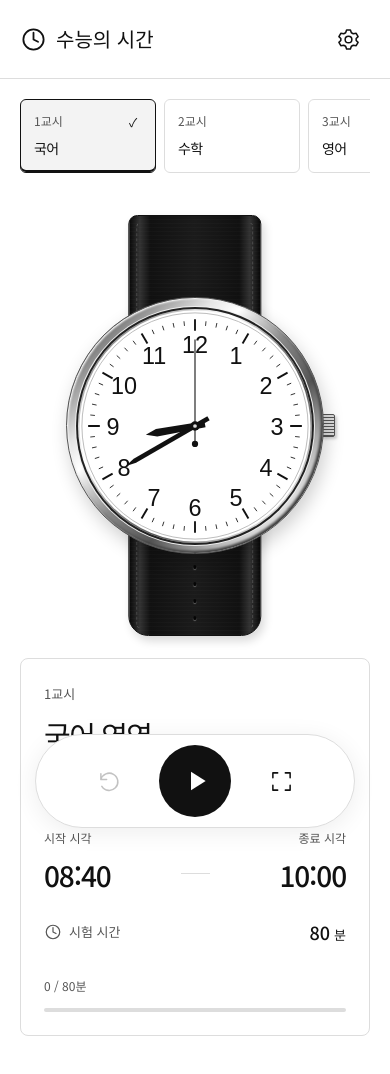
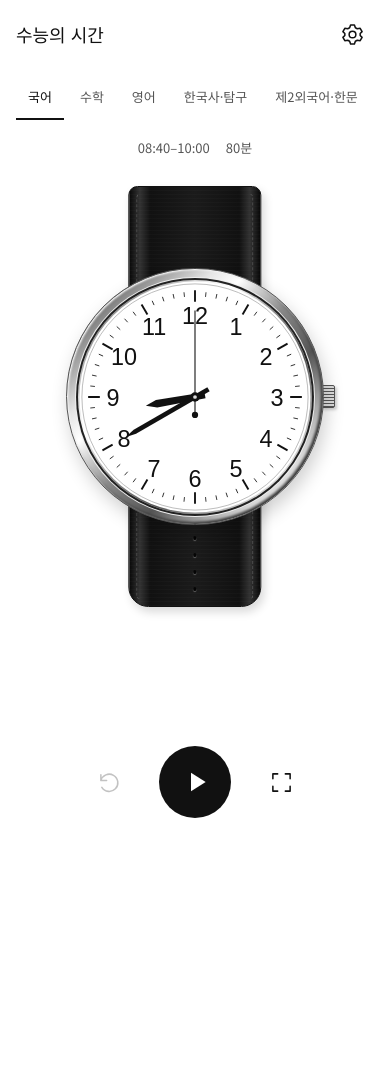
Before and after one commit to hwanghj09/susi, a website built with Vite: page index.html in a window 390 px wide. After the commit the page ends 844 px from the top, so only its background shows below. Built offline with nearby package versions, Linux system fonts and the light colour scheme.

Commit message:
시계 중심의 단순한 단일 열 화면으로 정리
교시 카드와 우측 정보 패널을 제거하고 텍스트 탭, 시험 시각·시간 한 줄, 중앙 시계와 재생 조작으로 화면을 줄입니다. 중복되는 교시·과목 표시, 진행 막대와 경과 시간, 모바일 조작부의 테두리와 그림자를 제거합니다.

선택 상태는 탭 밑줄로 구분하고 교시 번호와 연습 상태는 접근성 이름 및 상태 알림으로 유지합니다. 설정, 실제 크기 보정, 4교시 세부 선택과 전체화면 기능을 보존합니다.

시간 계산 테스트 4개와 Pages 빌드를 통과했습니다. 320·375·768·1440px에서 가로 넘침과 시계 가림 없이 재생 버튼에 접근할 수 있으며, 재생·일시정지, 교시 및 4교시 전환, 설정과 전체화면 조작을 브라우저에서 확인했습니다.

```diff
--- a/index.html
+++ b/index.html
@@ -14,7 +14,7 @@
 <body>
   <a class="skip-link" href="#main">연습 화면으로 건너뛰기</a>
   <header class="header">
-    <a class="brand" href="%BASE_URL%" aria-label="수능의 시간 홈"><span data-icon="clock"></span>수능의 시간</a>
+    <a class="brand" href="%BASE_URL%" aria-label="수능의 시간 홈">수능의 시간</a>
     <span class="focus-subject" id="focus-subject">1교시 · 국어 영역</span>
     <div class="header-actions">
       <button class="icon-button" id="settings-button" aria-label="설정" title="설정" aria-haspopup="dialog" aria-controls="settings-dialog"><span data-icon="settings"></span></button>
@@ -31,6 +31,11 @@
     </section>
 
     <section class="workspace" aria-label="시계와 연습 제어">
+      <div class="session-panel" role="group" aria-labelledby="subject-title">
+        <div class="subject-heading"><h2 class="sr-only" id="subject-title">국어</h2></div>
+        <div class="schedule"><span><span id="start-time">08:40</span>–<span id="end-time">10:00</span></span><span id="duration" aria-label="시험 시간">80<span>분</span></span></div>
+        <span class="sr-only" id="status" role="status">준비</span>
+      </div>
       <div class="clock-panel">
         <div class="watch-stage">
           <div class="watch" id="watch">
@@ -58,13 +63,6 @@
         </div>
       </div>
 
-      <aside class="session-panel" aria-labelledby="subject-title">
-        <div class="subject-heading"><span id="period-label">1교시</span><h2 id="subject-title">국어 영역</h2></div>
-        <span class="status" id="status" role="status"><i aria-hidden="true"></i> 준비</span>
-        <div class="schedule"><div><span>시작 시각</span><strong id="start-time">08:40</strong></div><span class="schedule-connector" aria-hidden="true"></span><div><span>종료 시각</span><strong id="end-time">10:00</strong></div></div>
-        <div class="duration"><span><span data-icon="clock"></span> 시험 시간</span><strong id="duration">80<span>분</span></strong></div>
-        <div class="progress-wrap"><span id="elapsed-label">0 / 80분</span><progress class="progress-track" id="progress-bar" value="0" max="4800" aria-label="연습 진행"></progress></div>
-      </aside>
     </section>
 
   </main>
--- a/src/main.js
+++ b/src/main.js
@@ -28,12 +28,11 @@ function applyScale(value){document.documentElement.style.setProperty('--scale',
 applyScale(scale);
 function current(){return selected===3?{...periods[3],...fourthPeriods[fourth]}:periods[selected];}
 function elapsed(){return elapsedAt(saved,startedAt,Date.now(),current().minutes*60);}
-$('#periods').innerHTML=periods.map((p,i)=>`<button class="period-button ${i===0?'active':''}" data-period="${i}" aria-pressed="${i===0}"><span class="period-top">${p.label}<span class="period-check" aria-hidden="true">${i===0?'✓':''}</span></span><span class="period-name">${p.name}</span><span class="period-time">${p.start} — ${p.end}</span></button>`).join('');
-$('#periods').addEventListener('click',e=>{const button=e.target.closest('[data-period]');if(!button||Number(button.dataset.period)===selected)return;selected=Number(button.dataset.period);fourth=0;reset();document.querySelectorAll('.period-button').forEach((b,i)=>{b.classList.toggle('active',i===selected);b.setAttribute('aria-pressed',i===selected);b.querySelector('.period-check').textContent=i===selected?'✓':'';});updateSession();});
+$('#periods').innerHTML=periods.map((p,i)=>`<button class="period-button ${i===0?'active':''}" data-period="${i}" aria-label="${p.label} ${p.name}" aria-pressed="${i===0}">${p.name}</button>`).join('');
+$('#periods').addEventListener('click',e=>{const button=e.target.closest('[data-period]');if(!button||Number(button.dataset.period)===selected)return;selected=Number(button.dataset.period);fourth=0;reset();document.querySelectorAll('.period-button').forEach((b,i)=>{b.classList.toggle('active',i===selected);b.setAttribute('aria-pressed',i===selected);});updateSession();});
 function updateSession(){
   const p=current();
-  $('#period-label').textContent=p.label;
-  $('#subject-title').textContent=`${p.name} 영역`;
+  $('#subject-title').textContent=p.name;
   $('#start-time').textContent=p.start;
   $('#end-time').textContent=p.end;
   $('#duration').innerHTML=`${p.minutes}<span>분</span>`;
@@ -68,10 +67,6 @@ function render(){
   document.body.classList.toggle('actual-size',$('#actual-size-toggle').checked);
   $('#remaining').hidden=!$('#remaining-toggle').checked;
   $('#remaining').textContent=`남은 시간 ${remainingText(duration-e)}`;
-  $('#progress-bar').max=duration;
-  $('#progress-bar').value=Math.floor(e);
-  $('#progress-bar').setAttribute('aria-valuetext',`${Math.floor(e/60)}분 / ${p.minutes}분`);
-  $('#elapsed-label').textContent=`${Math.floor(e/60)} / ${p.minutes}분`;
   const label=running?'일시정지':finished?'다시 재생':e>0?'이어서 재생':'재생';
   if($('#start').getAttribute('aria-label')!==label){
     $('#start').setAttribute('aria-label',label);
@@ -79,10 +74,9 @@ function render(){
     $('#start [data-icon]').innerHTML=icon(running?'pause':'play');
   }
   $('#reset').disabled=e===0&&!finished;
-  $('#status').classList.toggle('running',running);
   const status=finished?'완료':running?'진행 중':e>0?'일시정지':'준비';
   // Only announce a status change, not every clock tick.
-  if($('#status').textContent.trim()!==status)$('#status').innerHTML=`<i aria-hidden="true"></i> ${status}`;
+  if($('#status').textContent.trim()!==status)$('#status').textContent=status;
 }
 $('#start').addEventListener('click',toggle);$('#reset').addEventListener('click',reset);
 for(const id of ['seconds-toggle','remaining-toggle','actual-size-toggle'])$(`#${id}`).addEventListener('change',()=>{savePrefs();render();});
--- a/src/style.css
+++ b/src/style.css
@@ -37,30 +37,21 @@ p { margin: 0; }
 .skip-link { position: fixed; left: 16px; top: -100px; padding: 12px 20px; background: var(--ink); color: var(--surface); z-index: 30; }
 .skip-link:focus { top: 16px; color: var(--surface); }
 .icon { width: 18px; height: 18px; fill: none; stroke: currentColor; stroke-width: 1.6; stroke-linecap: round; stroke-linejoin: round; flex-shrink: 0; }
-.header { max-width: 1360px; margin: auto; padding: 15px 32px; display: flex; gap: 24px; align-items: center; border-bottom: 1px solid var(--line); position: sticky; top: 0; z-index: 3; background: var(--surface); }
-.brand { display: flex; align-items: center; gap: 13px; font-size: 23px; font-weight: 700; white-space: nowrap; }
-.brand .icon { width: 27px; height: 27px; }
+.header { max-width: 1000px; margin: auto; padding: 12px 24px; display: flex; gap: 24px; align-items: center; position: sticky; top: 0; z-index: 3; background: var(--surface); }
+.brand { font-size: 18px; font-weight: 600; white-space: nowrap; }
 .header-actions { margin-left: auto; display: flex; align-items: center; gap: 8px; }
 .icon-button { display: inline-flex; align-items: center; justify-content: center; width: 44px; height: 44px; padding: 10px; border-radius: 50%; flex-shrink: 0; }
 .icon-button .icon { width: 23px; height: 23px; }
 .icon-button:hover:not(:disabled) { background: var(--selected); }
 .icon-button:disabled { opacity: .25; cursor: default; }
 .focus-subject, #exit-focus { display: none; }
-main { max-width: 1360px; margin: auto; padding: 24px 32px; }
-.periods { display: grid; grid-template-columns: repeat(5, minmax(0, 1fr)); gap: 10px; margin-bottom: 24px; }
-.period-button { padding: 13px 16px; text-align: left; background: var(--surface); border: 1px solid var(--line); border-radius: 6px; }
+main { max-width: 1000px; margin: auto; padding: 12px 24px 24px; }
+.periods { display: flex; gap: 12px; justify-content: center; overflow-x: auto; margin-bottom: 24px; scrollbar-width: thin; }
+.period-button { min-height: 44px; padding: 10px 14px; flex-shrink: 0; border-bottom: 2px solid transparent; color: var(--muted); font-size: 14px; }
 .period-button:hover { background: var(--selected); }
-.period-button.active { background: var(--selected); border-color: var(--primary); box-shadow: inset 0 -2px var(--primary); }
-.period-top { display: flex; justify-content: space-between; align-items: center; font-size: 12px; color: var(--muted); }
-.period-check { width: 18px; height: 18px; display: grid; place-items: center; font-size: 12px; color: var(--primary); }
-.period-name { display: block; font-size: 16px; font-weight: 600; letter-spacing: -.04em; margin: 6px 0; }
-.period-time { color: var(--muted); font-size: 12px; font-variant-numeric: tabular-nums; }
-.workspace { display: grid; grid-template-columns: minmax(0, 1fr) 300px; gap: 24px; align-items: center; }
+.period-button.active { border-bottom-color: var(--primary); color: var(--ink); font-weight: 600; }
+.workspace { display: flex; flex-direction: column; align-items: center; }
 .clock-panel { display: flex; flex-direction: column; min-width: 0; }
-.status { display: flex; align-items: center; gap: 7px; color: var(--muted); font-size: 12px; white-space: nowrap; }
-.status i { width: 6px; height: 6px; border: 1px solid currentColor; border-radius: 50%; }
-.status.running { color: var(--primary); }
-.status.running i { background: currentColor; }
 .watch-stage { flex: 1; display: flex; flex-direction: column; align-items: center; justify-content: center; padding: 22px 16px 0; }
 .watch { --dial: min(clamp(210px, 24vw, 300px), calc(100vw - 100px), max(120px, calc((100dvh - 360px) / 1.8))); height: calc(var(--dial) * 1.8); width: calc(var(--dial) * 1.18); position: relative; display: grid; place-items: center; flex-shrink: 0; }
 .strap { position: absolute; left: 50%; transform: translateX(-50%); width: calc(var(--dial) * .57); height: 48%; border: 1px solid #111; background: repeating-linear-gradient(0deg, #ffffff04 0 1px, transparent 1px 4px), linear-gradient(90deg, #080808, #333 8%, #111 16%, #1b1b1b 50%, #111 84%, #333 92%, #080808); box-shadow: 3px 5px 10px #00000026; border-radius: 9px; }
@@ -79,27 +70,12 @@ main { max-width: 1360px; margin: auto; padding: 24px 32px; }
 .play-button:hover { background: #333; color: var(--primary-foreground); }
 .text-button { display: flex; align-items: center; justify-content: center; gap: 8px; min-height: 44px; padding: 9px 10px; border-radius: 4px; font-size: 13px; }
 .text-button:hover { background: var(--selected); }
-.session-panel { padding: 24px; min-width: 0; border: 1px solid var(--line); border-radius: 8px; }
-.subject-heading > span { color: var(--muted); font-size: 13px; }
-.subject-heading h2 { font-size: 30px; font-weight: 700; letter-spacing: -.05em; line-height: 1.4; margin: 8px 0 10px; }
-.schedule { display: flex; align-items: center; justify-content: space-between; gap: 12px; padding: 22px 0 18px; margin-top: 23px; border-top: 1px solid var(--line); }
-.schedule > div { display: flex; flex-direction: column; gap: 3px; }
-.schedule > div:last-child { text-align: right; }
-.schedule span { font-size: 12px; color: var(--muted); }
-.schedule strong { font-size: 28px; font-weight: 500; font-variant-numeric: tabular-nums; letter-spacing: -.04em; }
-.schedule-connector { flex: 1; max-width: 29px; border-top: 1px solid var(--line); margin-top: 20px; }
-.duration { display: flex; align-items: center; justify-content: space-between; margin-bottom: 26px; }
-.duration > span { display: flex; align-items: center; gap: 7px; color: var(--muted); font-size: 13px; }
-.duration strong { font-size: 18px; font-weight: 500; }
-.duration strong span { font-size: 13px; margin-left: 4px; }
-#elapsed-label { font-variant-numeric: tabular-nums; font-size: 12px; color: var(--muted); }
-.progress-track { display: block; appearance: none; border: 0; height: 4px; width: 100%; margin: 10px 0 0; background: var(--line); border-radius: 2px; overflow: hidden; color: var(--primary); }
-.progress-track::-webkit-progress-bar { background: var(--line); }
-.progress-track::-webkit-progress-value { background: var(--primary); }
-.progress-track::-moz-progress-bar { background: var(--primary); }
+.session-panel { display: flex; align-items: center; justify-content: center; flex-wrap: wrap; gap: 6px 16px; min-height: 32px; }
+.subject-heading { display: contents; }
+.schedule { display: flex; gap: 16px; color: var(--muted); font-size: 13px; font-variant-numeric: tabular-nums; }
 .primary-button { display: flex; align-items: center; justify-content: center; gap: 10px; min-height: 50px; width: 100%; padding: 12px 16px; border: 1px solid var(--primary); border-radius: 5px; background: var(--primary); color: var(--primary-foreground); font-weight: 500; }
 .primary-button:hover { background: #333; color: var(--primary-foreground); }
-.fourth-select { display: block; width: 100%; min-height: 44px; margin-top: 14px; padding: 8px; border: 1px solid var(--line); border-radius: 3px; background: var(--surface); color: var(--ink); font-size: 13px; }
+.fourth-select { display: block; max-width: 100%; min-height: 44px; padding: 8px; border: 1px solid var(--line); border-radius: 3px; background: var(--surface); color: var(--ink); font-size: 13px; }
 .preferences { display: grid; grid-template-columns: 1fr; margin-top: 8px; }
 .preference small { color: var(--muted); font-size: 12px; }
 .calibration-setting { padding: 12px 0; }
@@ -149,31 +125,16 @@ body.focus-mode #exit-focus { display: inline-flex; }
 body.focus-mode .player-controls { position: fixed; bottom: max(16px, env(safe-area-inset-bottom)); left: 50%; transform: translateX(-50%); width: 248px; padding: 12px 0; background: var(--surface); border-radius: 64px; z-index: 2; }
 body.focus-mode #reset { position: absolute; left: 8px; }
 
-@media (max-width: 1000px) {
-  .workspace { grid-template-columns: minmax(0, 1fr) 300px; gap: 18px; }
-  .session-panel { padding: 24px 20px; }
-  .period-button { padding: 13px 11px; }
-  .period-name { font-size: 14px; }
-}
 @media (max-width: 760px) {
-  .header { padding: 17px 20px; }
-  .brand { font-size: 21px; }
-  main { padding: 20px 20px calc(132px + env(safe-area-inset-bottom)); }
-  .periods { display: flex; gap: 8px; overflow-x: auto; padding-bottom: 8px; margin-bottom: 12px; scrollbar-width: thin; overscroll-behavior-x: contain; scroll-snap-type: x proximity; }
-  .period-button { flex: 0 0 136px; scroll-snap-align: start; padding: 11px 13px; }
-  .period-time { display: none; }
-  .period-name { margin-bottom: 0; }
+  .header { padding: 12px 16px; }
+  main { padding: 8px 16px calc(132px + env(safe-area-inset-bottom)); }
+  .periods { justify-content: flex-start; gap: 4px; margin-bottom: 12px; overscroll-behavior-x: contain; }
+  .period-button { padding: 10px 12px; font-size: 13px; }
   .watch { --dial: min(60vw, 31dvh, 240px); }
-  .workspace { grid-template-columns: 1fr; gap: 22px; }
-  .session-panel { padding: 23px; }
-  .subject-heading { position: relative; }
-  .subject-heading h2 { font-size: 29px; }
-  .schedule { margin-top: 20px; }
-  .player-controls { position: fixed; bottom: max(16px, env(safe-area-inset-bottom)); left: 50%; transform: translateX(-50%); width: min(320px, calc(100vw - 32px)); padding: 10px 16px; border: 1px solid var(--line); border-radius: 64px; box-shadow: 0 4px 24px #00000012; background: var(--surface); z-index: 2; }
+  .player-controls { position: fixed; bottom: max(16px, env(safe-area-inset-bottom)); left: 50%; transform: translateX(-50%); width: min(320px, calc(100vw - 32px)); padding: 10px 16px; background: var(--surface); z-index: 2; }
 }
 @media (max-width: 480px) {
   .header { gap: 10px; }
-  .brand { gap: 9px; font-size: 20px; }
   dialog { padding: 30px 23px 26px; }
 }
 @media (max-width: 760px) and (max-height: 620px) {
```
Also changed, not shown: README.md.
